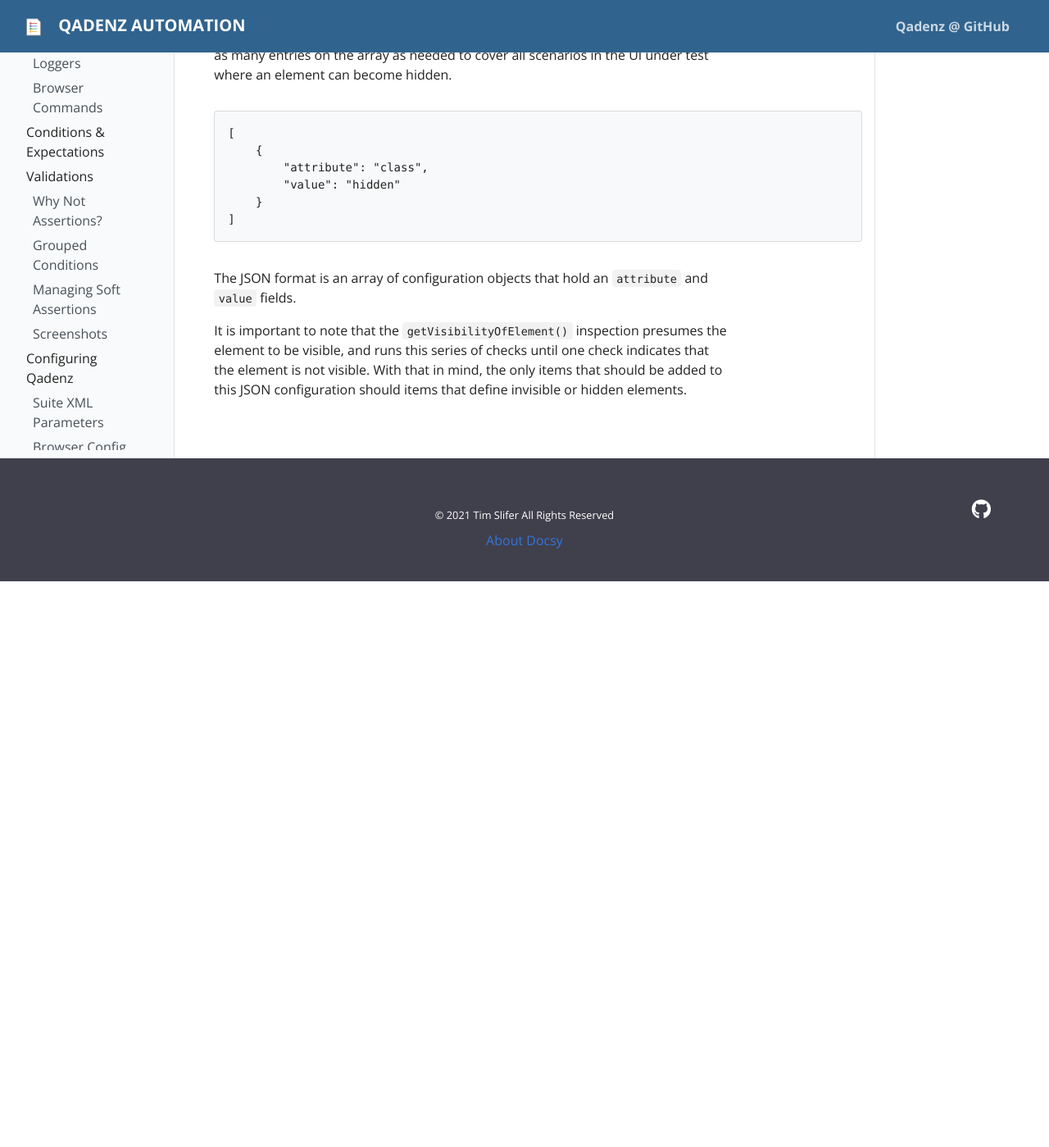
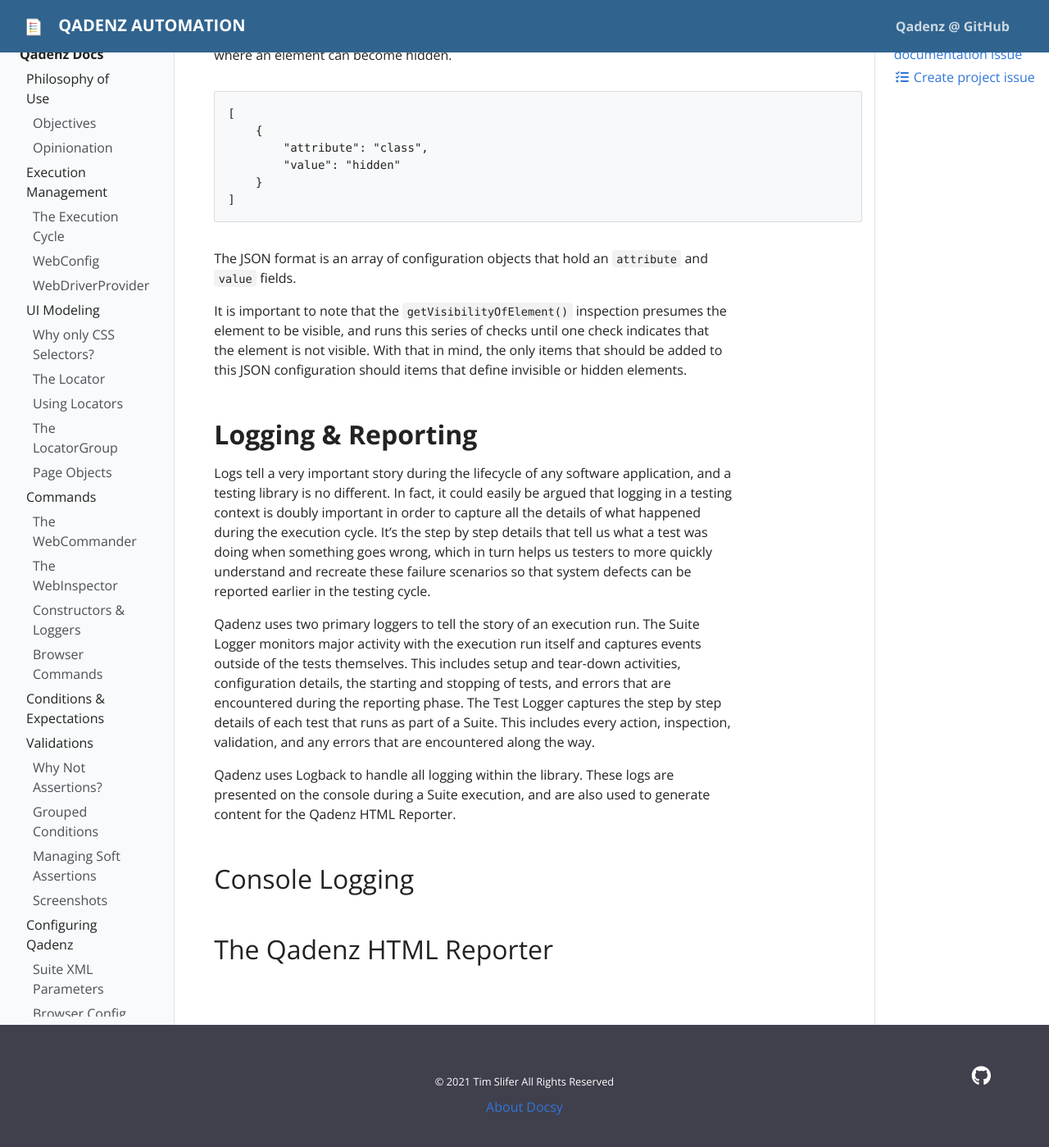
Before and after one commit to qadenz/qadenz.github.io, a Jekyll site: the page built from pages/docs.md, in a window 1280 px wide and 1400 px high, scrolled down 21791 px. Shown: the whole window at 82% size. Built offline with Jekyll 4.4.1, drawn with Linux system fonts in a browser that asks for light colours; before the commit the page ends 22500 px from its top, so only the background shows below that; some of the changed text lies outside the part shown.

Commit message:
Added Logging section in progress

```diff
--- a/pages/docs.md
+++ b/pages/docs.md
@@ -524,3 +524,15 @@ In the above example, for any element where the `class` attribute contains `hidd
 The JSON format is an array of configuration objects that hold an `attribute` and `value` fields.
 
 It is important to note that the `getVisibilityOfElement()` inspection presumes the element to be visible, and runs this series of checks until one check indicates that the element is not visible. With that in mind, the only items that should be added to this JSON configuration should items that define invisible or hidden elements.
+
+## **Logging & Reporting**
+
+Logs tell a very important story during the lifecycle of any software application, and a testing library is no different. In fact, it could easily be argued that logging in a testing context is doubly important in order to capture all the details of what happened during the execution cycle. It's the step by step details that tell us what a test was doing when something goes wrong, which in turn helps us testers to more quickly understand and recreate these failure scenarios so that system defects can be reported earlier in the testing cycle.
+
+Qadenz uses two primary loggers to tell the story of an execution run. The Suite Logger monitors major activity with the execution run itself and captures events outside of the tests themselves. This includes setup and tear-down activities, configuration details, the starting and stopping of tests, and errors that are encountered during the reporting phase. The Test Logger captures the step by step details of each test that runs as part of a Suite. This includes every action, inspection, validation, and any errors that are encountered along the way.
+
+Qadenz uses Logback to handle all logging within the library. These logs are presented on the console during a Suite execution, and are also used to generate content for the Qadenz HTML Reporter.
+
+## Console Logging
+
+## The Qadenz HTML Reporter
```
Also changed, not shown: other parts of pages/docs.md (+1 -1 lines).
